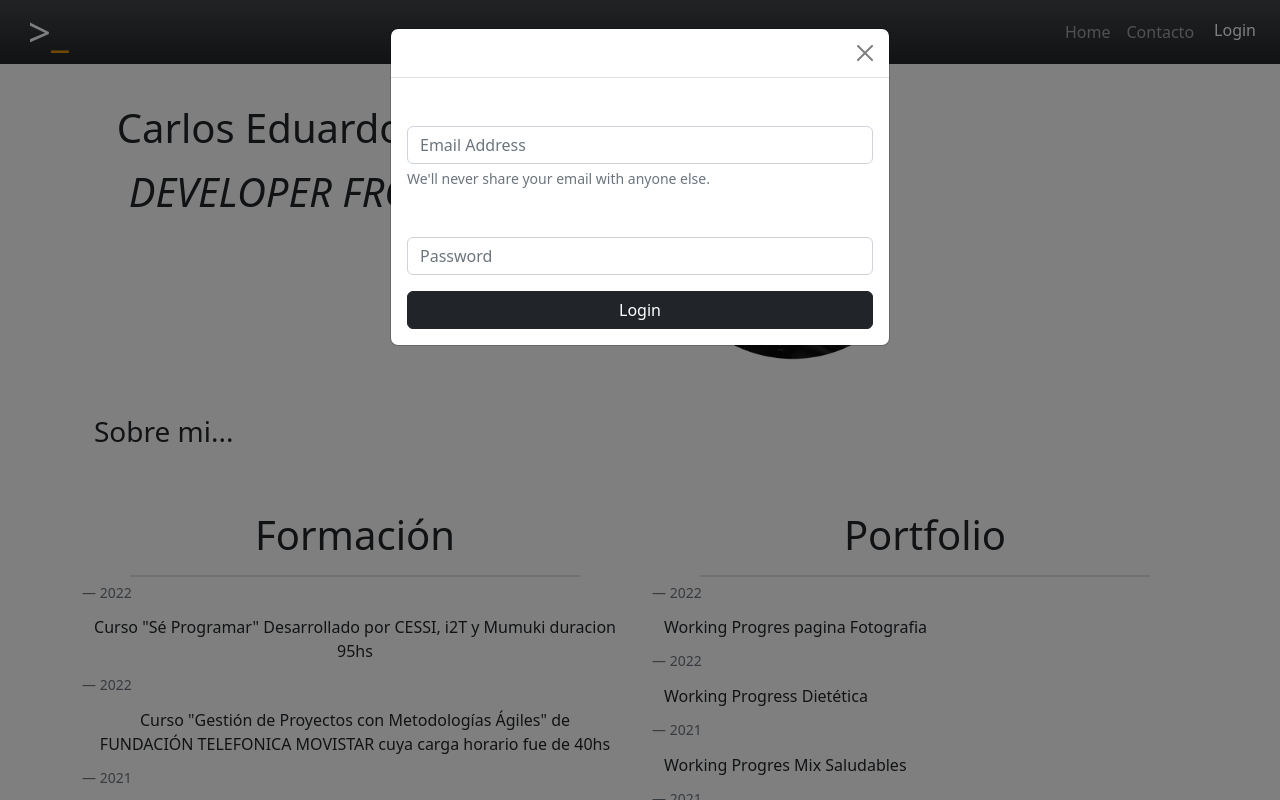
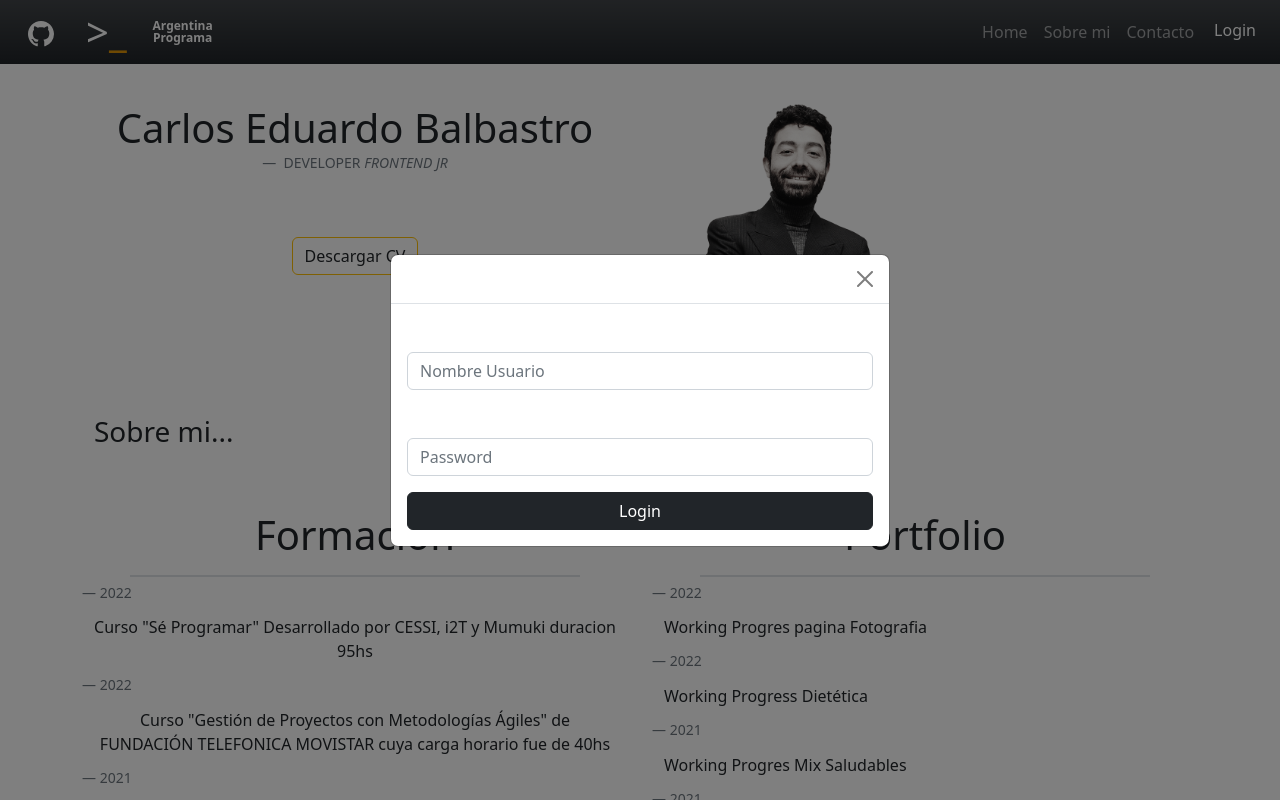
Before and after one commit to CarlosEduardoBalbastro/APPortfolioFullStackFE, an Angular app: page / in a window 1280 px wide. Both pictures are taken after a click on the link "Login". Shown: the top 800 px of the page. Built offline with nearby package versions, Linux system fonts and the light colour scheme.

Commit message:
retomando update portfolio FS

```diff
--- a/src/app/componentes/encabezado/encabezado.component.html
+++ b/src/app/componentes/encabezado/encabezado.component.html
@@ -6,11 +6,12 @@
           <blockquote class="blockquote">
             <p class="display-6">Carlos Eduardo Balbastro</p>
           </blockquote>
-          <cite title="Source Title" class="display-6 text-dark">DEVELOPER FRONTEND JR</cite>
-          <!-- <figcaption class="blockquote-footer">
 
+          <figcaption class="blockquote-footer">
+            DEVELOPER <cite title="Source Title">FRONTEND JR</cite>
 
-          </figcaption> -->
+          </figcaption>
+          <button type="button" class="mt-5 btn btn-outline-warning" ><a class="text-decoration-none text-dark " href="./assets/img/CV22_Carlos_Balbastro_FrontEndJR.pdf" download="CV22_Carlos_Balbastro_FrontEndJR">Descargar CV</a></button>
         </figure>
       </div>
       <div class="col-sm-6">
--- a/src/app/componentes/navegacion/navegacion.component.html
+++ b/src/app/componentes/navegacion/navegacion.component.html
@@ -1,7 +1,19 @@
 <nav class="navbar navbar-expand-sm bg-gradient text-bg-dark navbar-dark" id="menuNavegacion">
     <div class="container-fluid">
 
+       <!-- logo github -->
+       <a class="navbar-brand mx-3" href="https://github.com/CarlosEduardoBalbastro"> <svg xmlns="http://www.w3.org/2000/svg" width="26" height="26" fill="currentColor" class="bi bi-github text-white" viewBox="0 0 16 16">
+        <path d="M8 0C3.58 0 0 3.58 0 8c0 3.54 2.29 6.53 5.47 7.59.4.07.55-.17.55-.38 0-.19-.01-.82-.01-1.49-2.01.37-2.53-.49-2.69-.94-.09-.23-.48-.94-.82-1.13-.28-.15-.68-.52-.01-.53.63-.01 1.08.58 1.23.82.72 1.21 1.87.87 2.33.66.07-.52.28-.87.51-1.07-1.78-.2-3.64-.89-3.64-3.95 0-.87.31-1.59.82-2.15-.08-.2-.36-1.02.08-2.12 0 0 .67-.21 2.2.82.64-.18 1.32-.27 2-.27.68 0 1.36.09 2 .27 1.53-1.04 2.2-.82 2.2-.82.44 1.1.16 1.92.08 2.12.51.56.82 1.27.82 2.15 0 3.07-1.87 3.75-3.65 3.95.29.25.54.73.54 1.48 0 1.07-.01 1.93-.01 2.2 0 .21.15.46.55.38A8.012 8.012 0 0 0 16 8c0-4.42-3.58-8-8-8z"/>
+      </svg></a>
+
+
        <a class="nav-bar-brand mx-3 text-white text-decoration-none display-6" target="_blank" href="https://argentinaprograma.inti.gob.ar/"><b>><span id="_logo">_</span></b> </a>
+
+       <div class="text-wrap" style="width: 5rem;">
+        <a class="nav-bar-brand  text-white text-decoration-none badge text-wrap" target="_blank" href="https://argentinaprograma.inti.gob.ar/">Argentina Programa</a>
+      </div>
+
+
 
       <button class="navbar-toggler" type="button" data-bs-toggle="collapse" data-bs-target="#collapsibleNavbar">
         <span class="navbar-toggler-icon"></span>
@@ -12,9 +24,9 @@
           <li class="nav-item">
             <a class="nav-link" href="#">Home</a>
           </li>
-          <!-- <li class="nav-item">
+          <li class="nav-item">
             <a class="nav-link" href="#sobreMi">Sobre mi</a>
-          </li> -->
+          </li>
           <li class="nav-item">
             <a class="nav-link" href="#contacto">Contacto</a>
           </li>
@@ -43,7 +55,7 @@
       <!-- Modal -->
       <div class="modal fade" id="login" tabindex="-1" aria-labelledby="loginModal" aria-hidden="true">
 
-        <div class="modal-dialog modal-fullscreen-sm-down">
+        <div class="modal-dialog modal-dialog-centered modal-fullscreen-sm-down">
           <div class="modal-content">
             <div class="modal-header">
               <!-- <div class="modal-title" id="loginModal">2022</div> -->
@@ -52,9 +64,9 @@
             <div class="modal-body w-100">
               <form>
                 <div class="mb-3">
-                  <label for="inPutEmail" class="form-label">Email address</label>
-                  <input type="email" class="form-control" id="inPutEmail" aria-describedby="emailHelp" placeholder="Email Address">
-                  <div id="emailHelp" class="form-text">We'll never share your email with anyone else.</div>
+                  <label for="inPutUser" class="form-label">Usuario</label>
+                  <input type="text" class="form-control" id="inPutUser" aria-describedby="userHelp" placeholder="Nombre Usuario">
+                  <!-- <div id="emailHelp" class="form-text">We'll never share your email with anyone else.</div> -->
                 </div>
                 <div class="mb-3">
                   <label for="inPutPassword" class="form-label">Password</label>
```
Also changed, not shown: 1 other file (tests, documents, lock files or other folders).
